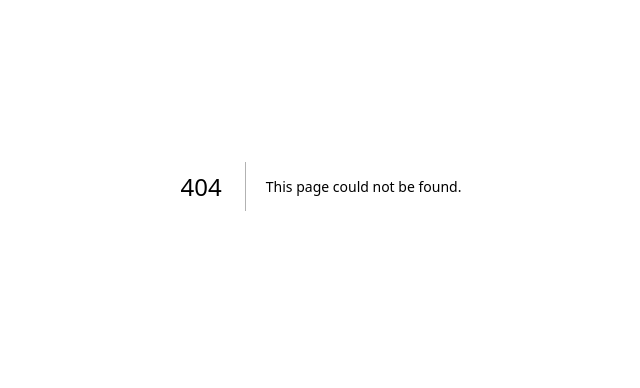
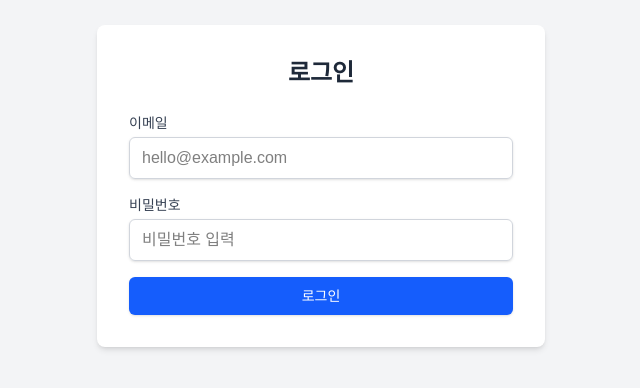
Before and after one commit to 7726/techblog, a Next.js app in the folder frontend/: page /login in a window 1280 px wide. Before the commit this address had no page. Shown: the part 214-602 px from the top of the page, without its empty margins (319-959 px from the left). Built offline with nearby package versions, Linux system fonts and the light colour scheme; no server answers.

Commit message:
Feat: 로그인 페이지 UI 및 기능 구현 (Axios 연동)

```diff
--- /dev/null
+++ b/frontend/src/app/login/page.js
@@ -0,0 +1,96 @@
+'use client';
+
+import { useState } from 'react';
+import { useRouter } from 'next/navigation';
+import api from '@/lib/axios'; // 방금 만든 axios 도구 가져오기
+
+export default function LoginPage() {
+  const router = useRouter();
+  const [email, setEmail] = useState('');
+  const [password, setPassword] = useState('');
+  const [error, setError] = useState('');
+
+  const handleSubmit = async (e) => {
+    e.preventDefault();
+    setError(''); // 에러 메시지 초기화
+
+    try {
+      // 1. 백엔드로 로그인 요청 (/api/auth/login)
+      const response = await api.post('/api/auth/login', {
+        email: email,
+        password: password
+      });
+
+      // 2. 받은 토큰(Access Token) 저장 (일단 로컬 스토리지에 저장)
+      const { accessToken, user } = response.data;
+      localStorage.setItem('accessToken', accessToken);
+
+      // 3. 환영 인사 및 메인으로 이동
+      alert(`${user.nickname}님 환영합니다!`);
+      router.push('/'); // 메인 페이지로 이동
+
+    } catch (err) {
+      console.error('로그인 실패:', err);
+      // 에러 메시지 보여주기
+      if (err.response && err.response.data) {
+        // 백엔드에서 보낸 에러 메시지가 있으면 보여줌
+        setError(err.response.data.message || '로그인에 실패했습니다.');
+      } else {
+        setError('서버와 통신할 수 없습니다.');
+      }
+    }
+  };
+
+  return (
+    <div className="flex min-h-screen items-center justify-center bg-gray-100 text-black">
+      <div className="w-full max-w-md bg-white p-8 rounded-lg shadow-md">
+        <h2 className="text-2xl font-bold text-center text-gray-800 mb-6">로그인</h2>
+
+        {/* 에러 메시지 박스 */}
+        {error && (
+          <div className="mb-4 p-3 bg-red-100 text-red-700 rounded text-sm text-center font-bold">
+            ⚠️ {error}
+          </div>
+        )}
+
+        <form onSubmit={handleSubmit} className="space-y-4">
+          {/* 이메일 입력 */}
+          <div>
+            <label htmlFor="email" className="block text-sm font-medium text-gray-700">이메일</label>
+            <input
+              type="email"
+              id="email"
+              className="mt-1 block w-full px-3 py-2 border border-gray-300 rounded-md shadow-sm focus:outline-none focus:ring-blue-500 focus:border-blue-500 text-black"
+              placeholder="hello@example.com"
+              value={email}
+              onChange={(e) => setEmail(e.target.value)}
+              required
+            />
+          </div>
+
+          {/* 비밀번호 입력 */}
+          <div>
+            <label htmlFor="password" className="block text-sm font-medium text-gray-700">비밀번호</label>
+            <input
+              type="password"
+              id="password"
+              className="mt-1 block w-full px-3 py-2 border border-gray-300 rounded-md shadow-sm focus:outline-none focus:ring-blue-500 focus:border-blue-500 text-black"
+              placeholder="비밀번호 입력"
+              value={password}
+              onChange={(e) => setPassword(e.target.value)}
+              required
+            />
+          </div>
+
+          {/* 로그인 버튼 */}
+          <button
+            type="submit"
+            className="w-full flex justify-center py-2 px-4 border border-transparent rounded-md shadow-sm text-sm font-medium text-white bg-blue-600 hover:bg-blue-700 focus:outline-none focus:ring-2 focus:ring-offset-2 focus:ring-blue-500 transition-colors"
+          >
+            로그인
+          </button>
+        </form>
+      </div>
+    </div>
+  );
+}
--- /dev/null
+++ b/frontend/src/lib/axios.js
@@ -0,0 +1,11 @@
+import axios from 'axios';
+
+const api = axios.create({
+  baseURL: process.env.NEXT_PUBLIC_API_URL || 'http://localhost:8080', // 백엔드 API 주소
+  headers: {
+    'Content-Type': 'application/json',
+  },
+  withCredentials: true, // CORS 요청 시 인증 정보(쿠키 등)를 함께 보냄 (필수!)
+});
+
+export default api;
```
